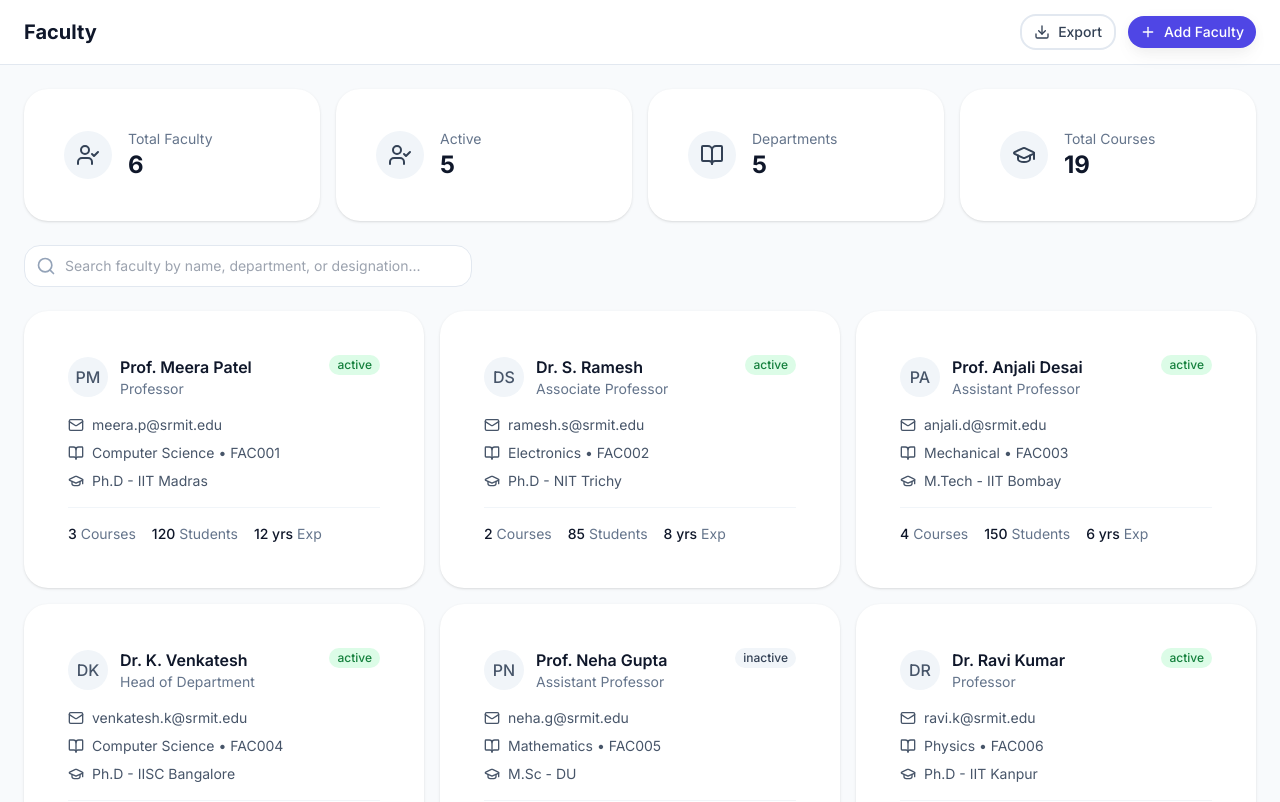
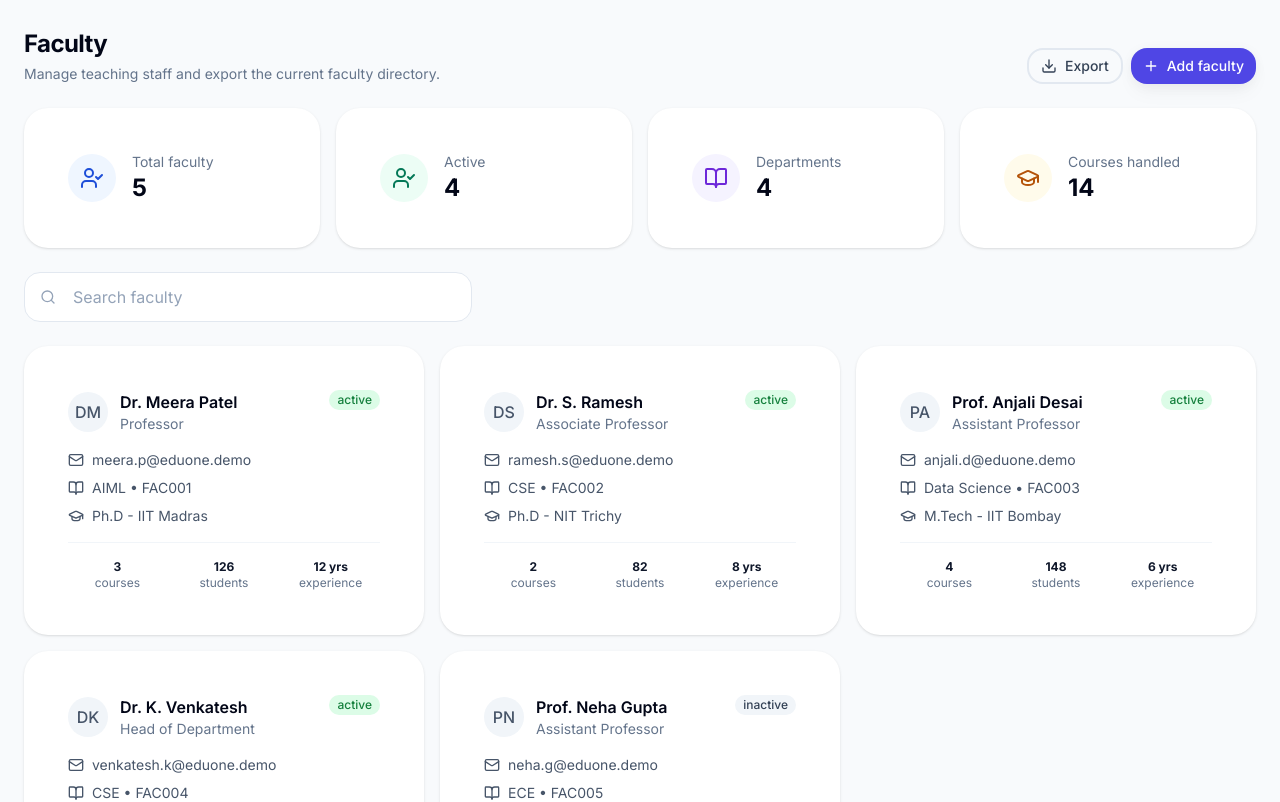
Before and after one commit to Bharath496/EDU_ONE, a Next.js app in the folder apps/web/: page /modules/faculty in a window 1280 px wide. Shown: the top 802 px of the page. Built offline with nearby package versions, Linux system fonts and the light colour scheme; sample sign-in values are in the browser's storage.

Commit message:
Upgrade faculty module with persistent creation and export

```diff
--- a/apps/web/app/modules/faculty/page.tsx
+++ b/apps/web/app/modules/faculty/page.tsx
@@ -1,109 +1,175 @@
 'use client'
 
-import { useState } from 'react'
+import { FormEvent, useState } from 'react'
 import { useRouter } from 'next/navigation'
-import Link from 'next/link'
-import { Card, CardContent, CardHeader, CardTitle, CardDescription } from '@/components/ui/Card'
+import {
+  BookOpen,
+  Download,
+  GraduationCap,
+  Mail,
+  Plus,
+  Search,
+  UserCheck,
+} from 'lucide-react'
+import { Avatar } from '@/components/ui/Avatar'
+import { Badge } from '@/components/ui/Badge'
 import { Button } from '@/components/ui/Button'
-import { Badge } from '@/components/ui/Badge'
-import { Avatar } from '@/components/ui/Avatar'
+import { Card, CardContent } from '@/components/ui/Card'
+import { Input } from '@/components/ui/Input'
+import { Modal } from '@/components/ui/Modal'
 import { useAuthStore } from '@/lib/auth-store'
-import { UserCheck, Search, Plus, ChevronRight, Download, Mail, Phone, BookOpen, GraduationCap, MoreHorizontal } from 'lucide-react'
-
-const FACULTY = [
-  { id: '1', name: 'Prof. Meera Patel', empId: 'FAC001', department: 'Computer Science', designation: 'Professor', email: 'meera.p@srmit.edu', phone: '+91 98765 10001', courses: 3, students: 120, experience: '12 yrs', qualification: 'Ph.D - IIT Madras', status: 'active' },
-  { id: '2', name: 'Dr. S. Ramesh', empId: 'FAC002', department: 'Electronics', designation: 'Associate Professor', email: 'ramesh.s@srmit.edu', phone: '+91 98765 10002', courses: 2, students: 85, experience: '8 yrs', qualification: 'Ph.D - NIT Trichy', status: 'active' },
-  { id: '3', name: 'Prof. Anjali Desai', empId: 'FAC003', department: 'Mechanical', designation: 'Assistant Professor', email: 'anjali.d@srmit.edu', phone: '+91 98765 10003', courses: 4, students: 150, experience: '6 yrs', qualification: 'M.Tech - IIT Bombay', status: 'active' },
-  { id: '4', name: 'Dr. K. Venkatesh', empId: 'FAC004', department: 'Computer Science', designation: 'Head of Department', email: 'venkatesh.k@srmit.edu', phone: '+91 98765 10004', courses: 2, students: 60, experience: '15 yrs', qualification: 'Ph.D - IISC Bangalore', status: 'active' },
-  { id: '5', name: 'Prof. Neha Gupta', empId: 'FAC005', department: 'Mathematics', designation: 'Assistant Professor', email: 'neha.g@srmit.edu', phone: '+91 98765 10005', courses: 5, students: 200, experience: '4 yrs', qualification: 'M.Sc - DU', status: 'inactive' },
-  { id: '6', name: 'Dr. Ravi Kumar', empId: 'FAC006', department: 'Physics', designation: 'Professor', email: 'ravi.k@srmit.edu', phone: '+91 98765 10006', courses: 3, students: 110, experience: '10 yrs', qualification: 'Ph.D - IIT Kanpur', status: 'active' },
-]
+import { useEduStore } from '@/lib/edu-store'
 
 export default function FacultyPage() {
   const { user, isAuthenticated } = useAuthStore()
   const router = useRouter()
+  const faculty = useEduStore((state) => state.faculty)
+  const addFaculty = useEduStore((state) => state.addFaculty)
   const [search, setSearch] = useState('')
+  const [open, setOpen] = useState(false)
+  const [form, setForm] = useState({
+    name: '',
+    empId: '',
+    department: 'AIML',
+    designation: 'Assistant Professor',
+    email: '',
+    phone: '',
+    courses: 2,
+    students: 80,
+    experience: '2 yrs',
+    qualification: 'M.Tech',
+    status: 'active' as 'active' | 'inactive',
+  })
 
-  if (!isAuthenticated || !user) { router.push('/login'); return null }
+  const filtered = faculty.filter((item) => {
+    const needle = search.trim().toLowerCase()
+    return (
+      !needle ||
+      item.name.toLowerCase().includes(needle) ||
+      item.department.toLowerCase().includes(needle) ||
+      item.designation.toLowerCase().includes(needle) ||
+      item.empId.toLowerCase().includes(needle)
+    )
+  })
 
-  const filtered = FACULTY.filter(f =>
-    f.name.toLowerCase().includes(search.toLowerCase()) ||
-    f.department.toLowerCase().includes(search.toLowerCase()) ||
-    f.designation.toLowerCase().includes(search.toLowerCase()) ||
-    f.empId.toLowerCase().includes(search.toLowerCase())
-  )
+  if (!isAuthenticated || !user) {
+    router.push('/login')
+    return null
+  }
+
+  const submit = (event: FormEvent) => {
+    event.preventDefault()
+    if (!form.name.trim() || !form.empId.trim()) return
+    addFaculty({
+      ...form,
+      name: form.name.trim(),
+      empId: form.empId.trim().toUpperCase(),
+      email: form.email.trim().toLowerCase(),
+    })
+    setOpen(false)
+    setForm({ ...form, name: '', empId: '', email: '', phone: '' })
+  }
+
+  const exportCsv = () => {
+    const csv = [
+      ['Employee ID', 'Name', 'Department', 'Designation', 'Email', 'Phone', 'Courses', 'Students', 'Experience', 'Qualification', 'Status'],
+      ...filtered.map((item) => [item.empId, item.name, item.department, item.designation, item.email, item.phone, item.courses, item.students, item.experience, item.qualification, item.status]),
+    ].map((row) => row.map((value) => `"${String(value).replaceAll('"', '""')}"`).join(',')).join('\n')
+    const blob = new Blob([csv], { type: 'text/csv;charset=utf-8;' })
+    const url = URL.createObjectURL(blob)
+    const anchor = document.createElement('a')
+    anchor.href = url
+    anchor.download = 'eduone-faculty.csv'
+    anchor.click()
+    URL.revokeObjectURL(url)
+  }
 
   return (
-    <div className="min-h-screen bg-slate-50">
-      <header className="sticky top-0 z-30 bg-white/95 backdrop-blur-sm border-b border-slate-200">
-        <div className="flex h-16 items-center justify-between px-4 lg:px-6">
-          <div>
-            <p className="text-sm text-slate-500">{user.collegeName}</p>
-            <h1 className="text-xl font-bold text-slate-900">Faculty</h1>
-          </div>
-          <div className="flex items-center gap-3">
-            <Button variant="outline" size="sm" className="gap-2"><Download className="w-4 h-4" /> Export</Button>
-            <Button variant="primary" size="sm" className="gap-2"><Plus className="w-4 h-4" /> Add Faculty</Button>
-          </div>
+    <div className="space-y-6 p-4 lg:p-6">
+      <div className="flex flex-col gap-4 lg:flex-row lg:items-end lg:justify-between">
+        <div>
+          <p className="text-sm font-medium text-primary-600">{user.collegeName}</p>
+          <h1 className="mt-1 text-2xl font-bold tracking-tight text-slate-950">Faculty</h1>
+          <p className="mt-1 text-sm text-slate-500">Manage teaching staff and export the current faculty directory.</p>
         </div>
-      </header>
+        <div className="flex gap-2">
+          <Button variant="outline" size="sm" onClick={exportCsv} className="gap-2"><Download className="h-4 w-4" />Export</Button>
+          <Button size="sm" onClick={() => setOpen(true)} className="gap-2"><Plus className="h-4 w-4" />Add faculty</Button>
+        </div>
+      </div>
 
-      <div className="p-4 lg:p-6 space-y-6">
-        <div className="grid grid-cols-1 sm:grid-cols-4 gap-4">
-          {[
-            { label: 'Total Faculty', value: FACULTY.length, icon: UserCheck, color: 'blue' },
-            { label: 'Active', value: FACULTY.filter(f => f.status === 'active').length, icon: UserCheck, color: 'green' },
-            { label: 'Departments', value: [...new Set(FACULTY.map(f => f.department))].length, icon: BookOpen, color: 'purple' },
-            { label: 'Total Courses', value: FACULTY.reduce((sum, f) => sum + f.courses, 0), icon: GraduationCap, color: 'amber' },
-          ].map((stat, i) => (
-            <Card key={i}>
-              <CardContent className="p-4 flex items-center gap-4">
-                <div className="p-3 rounded-2xl bg-slate-100 text-slate-700">
-                  <stat.icon className="w-6 h-6" />
-                </div>
-                <div>
-                  <p className="text-sm text-slate-500">{stat.label}</p>
-                  <p className="text-2xl font-bold text-slate-900">{stat.value}</p>
-                </div>
+      <div className="grid gap-4 sm:grid-cols-2 xl:grid-cols-4">
+        {[
+          ['Total faculty', faculty.length, UserCheck, 'bg-blue-50 text-blue-700'],
+          ['Active', faculty.filter((item) => item.status === 'active').length, UserCheck, 'bg-emerald-50 text-emerald-700'],
+          ['Departments', new Set(faculty.map((item) => item.department)).size, BookOpen, 'bg-violet-50 text-violet-700'],
+          ['Courses handled', faculty.reduce((sum, item) => sum + item.courses, 0), GraduationCap, 'bg-amber-50 text-amber-700'],
+        ].map(([label, value, Icon, cls]) => {
+          const StatIcon = Icon as typeof UserCheck
+          return (
+            <Card key={String(label)}>
+              <CardContent className="flex items-center gap-4 p-5">
+                <div className={`rounded-2xl p-3 ${cls}`}><StatIcon className="h-6 w-6" /></div>
+                <div><p className="text-sm text-slate-500">{label}</p><p className="text-2xl font-bold text-slate-950">{value}</p></div>
               </CardContent>
             </Card>
-          ))}
-        </div>
+          )
+        })}
+      </div>
 
-        <div className="relative max-w-md">
-          <Search className="absolute left-3 top-1/2 -translate-y-1/2 w-5 h-5 text-slate-400" />
-          <input type="text" placeholder="Search faculty by name, department, or designation..." value={search} onChange={e => setSearch(e.target.value)} className="w-full pl-10 pr-4 py-2.5 rounded-xl bg-white border border-slate-200 text-sm focus:outline-none focus:ring-2 focus:ring-primary-500" />
-        </div>
+      <div className="max-w-md">
+        <Input value={search} onChange={(event) => setSearch(event.target.value)} placeholder="Search faculty" leftIcon={<Search className="h-4 w-4 text-slate-400" />} />
+      </div>
 
-        <div className="grid grid-cols-1 md:grid-cols-2 lg:grid-cols-3 gap-4">
-          {filtered.map(f => (
-            <Card key={f.id} className="hover:shadow-soft transition-shadow">
-              <CardContent className="p-5">
-                <div className="flex items-start justify-between mb-4">
-                  <div className="flex items-center gap-3">
-                    <Avatar name={f.name} size="md" />
-                    <div>
-                      <h3 className="font-semibold text-slate-900">{f.name}</h3>
-                      <p className="text-sm text-slate-500">{f.designation}</p>
-                    </div>
+      <div className="grid gap-4 md:grid-cols-2 xl:grid-cols-3">
+        {filtered.map((item) => (
+          <Card key={item.id}>
+            <CardContent className="p-5">
+              <div className="flex items-start justify-between gap-3">
+                <div className="flex items-center gap-3">
+                  <Avatar name={item.name} size="md" />
+                  <div>
+                    <h3 className="font-semibold text-slate-950">{item.name}</h3>
+                    <p className="text-sm text-slate-500">{item.designation}</p>
                   </div>
-                  <Badge variant={f.status === 'active' ? 'success' : 'secondary'} size="sm">{f.status}</Badge>
                 </div>
-                <div className="space-y-2 text-sm text-slate-600">
-                  <div className="flex items-center gap-2"><Mail className="w-4 h-4" /> {f.email}</div>
-                  <div className="flex items-center gap-2"><BookOpen className="w-4 h-4" /> {f.department} • {f.empId}</div>
-                  <div className="flex items-center gap-2"><GraduationCap className="w-4 h-4" /> {f.qualification}</div>
-                </div>
-                <div className="flex items-center gap-4 mt-4 pt-4 border-t border-slate-100 text-sm">
-                  <div><span className="font-medium text-slate-900">{f.courses}</span> <span className="text-slate-500">Courses</span></div>
-                  <div><span className="font-medium text-slate-900">{f.students}</span> <span className="text-slate-500">Students</span></div>
-                  <div><span className="font-medium text-slate-900">{f.experience}</span> <span className="text-slate-500">Exp</span></div>
-                </div>
-              </CardContent>
-            </Card>
-          ))}
-        </div>
+                <Badge variant={item.status === 'active' ? 'success' : 'secondary'} size="sm">{item.status}</Badge>
+              </div>
+              <div className="mt-4 space-y-2 text-sm text-slate-600">
+                <p className="flex items-center gap-2"><Mail className="h-4 w-4" />{item.email}</p>
+                <p className="flex items-center gap-2"><BookOpen className="h-4 w-4" />{item.department} • {item.empId}</p>
+                <p className="flex items-center gap-2"><GraduationCap className="h-4 w-4" />{item.qualification}</p>
+              </div>
+              <div className="mt-4 grid grid-cols-3 gap-2 border-t border-slate-100 pt-4 text-center text-xs">
+                <div><p className="font-bold text-slate-900">{item.courses}</p><p className="text-slate-500">courses</p></div>
+                <div><p className="font-bold text-slate-900">{item.students}</p><p className="text-slate-500">students</p></div>
+                <div><p className="font-bold text-slate-900">{item.experience}</p><p className="text-slate-500">experience</p></div>
+              </div>
+            </CardContent>
+          </Card>
+        ))}
       </div>
+
+      <Modal
+        open={open}
+        onClose={() => setOpen(false)}
+        title="Add faculty"
+        description="Add a staff member to the persistent portfolio workspace."
+        footer={<div className="flex justify-end gap-2"><Button variant="outline" onClick={() => setOpen(false)}>Cancel</Button><Button type="submit" form="faculty-form">Add faculty</Button></div>}
+      >
+        <form id="faculty-form" onSubmit={submit} className="grid gap-4 md:grid-cols-2">
+          <Input label="Full name" value={form.name} onChange={(e) => setForm({ ...form, name: e.target.value })} required />
+          <Input label="Employee ID" value={form.empId} onChange={(e) => setForm({ ...form, empId: e.target.value })} required />
+          <Input label="Email" type="email" value={form.email} onChange={(e) => setForm({ ...form, email: e.target.value })} />
+          <Input label="Phone" value={form.phone} onChange={(e) => setForm({ ...form, phone: e.target.value })} />
+          <Input label="Department" value={form.department} onChange={(e) => setForm({ ...form, department: e.target.value })} />
+          <Input label="Designation" value={form.designation} onChange={(e) => setForm({ ...form, designation: e.target.value })} />
+          <Input label="Qualification" value={form.qualification} onChange={(e) => setForm({ ...form, qualification: e.target.value })} />
+          <Input label="Experience" value={form.experience} onChange={(e) => setForm({ ...form, experience: e.target.value })} />
+          <Input label="Courses" type="number" min={0} value={form.courses} onChange={(e) => setForm({ ...form, courses: Number(e.target.value) })} />
+          <Input label="Students" type="number" min={0} value={form.students} onChange={(e) => setForm({ ...form, students: Number(e.target.value) })} />
+        </form>
+      </Modal>
     </div>
   )
 }
```
